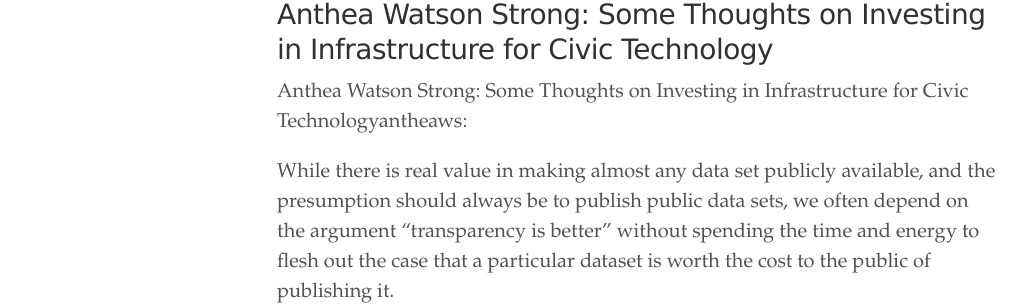
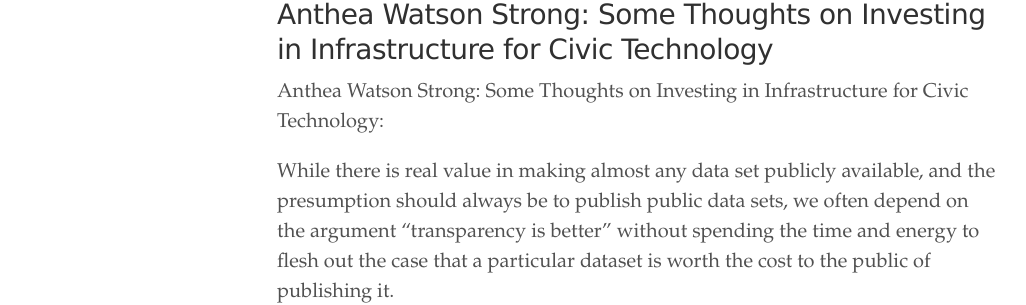
Before and after one commit to dwillis/dwillisdotnet, a Jekyll site: the page built from _posts/2013-02-03-anthea-watson-strong-some-thoughts-on-investing.md, in a window 1280 px wide. Shown: the part 128-433 px from the top of the page, without its empty margins (3-1029 px from the left). Built offline with Jekyll 4.4.1, drawn with Linux system fonts in a browser that asks for light colours.

Commit message:
fixed titles

```diff
--- a/_posts/2013-02-03-anthea-watson-strong-some-thoughts-on-investing.md
+++ b/_posts/2013-02-03-anthea-watson-strong-some-thoughts-on-investing.md
@@ -4,8 +4,7 @@ title: 'Anthea Watson Strong: Some Thoughts on Investing in Infrastructure for C
   Technology'
 date: '2013-02-03T21:23:14-05:00'
 tags: []
-tumblr_url: http://dwillis.net/post/42242267750/anthea-watson-strong-some-thoughts-on-investing
 ---
-Anthea Watson Strong: Some Thoughts on Investing in Infrastructure for Civic Technologyantheaws:
+Anthea Watson Strong: Some Thoughts on Investing in Infrastructure for Civic Technology:
 
 While there is real value in making almost any data set publicly available, and the presumption should always be to publish public data sets, we often depend on the argument “transparency is better” without spending the time and energy to flesh out the case that a particular dataset is worth the cost to the public of publishing it.
```
Also changed, not shown: _posts/2011-12-08-the-last-word.md (+4 -0 lines), _posts/2012-12-03-thoughts-on-newsfoo.md (+13 -0 lines), _posts/2012-12-15-on-vengeance.md (+8 -0 lines), _posts/2013-01-13-on-aaron-swartz.md (+8 -1 lines), _posts/2013-01-23-magic-removal.md (+0 -1 lines).
